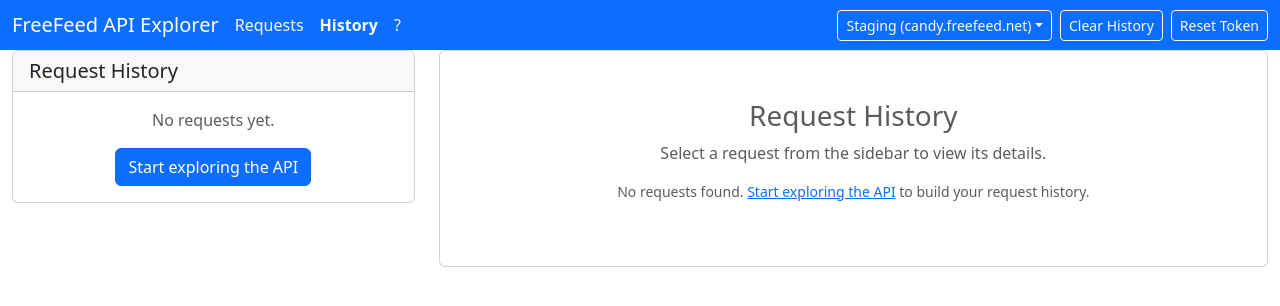
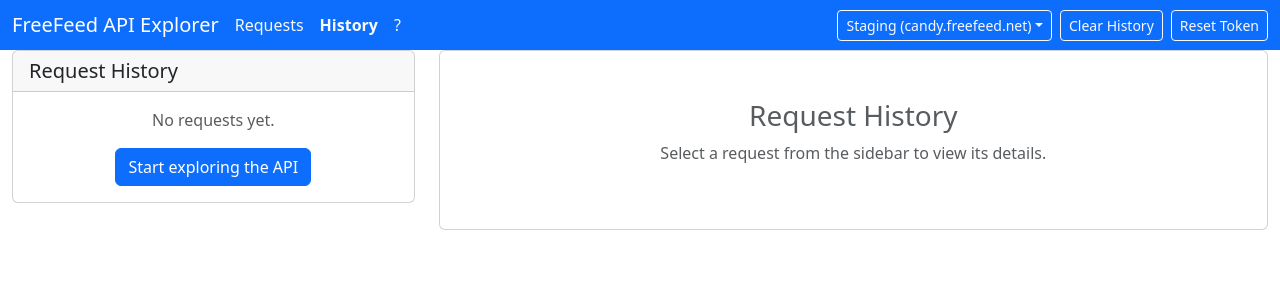
Before and after one commit to dreikanter/freefeed-api-explorer, a SvelteKit app: page /history in a window 1280 px wide. Shown: the top 306 px of the page. Built offline with nearby package versions, Linux system fonts and the light colour scheme.

Commit message:
Remove unnecessary UI text elements
Closes #29

https://claude.ai/code/session_01FKzXYEZroaY7GtjTpoAHj2

```diff
--- a/src/lib/components/RequestsPage.svelte
+++ b/src/lib/components/RequestsPage.svelte
@@ -410,10 +410,6 @@
             <div class="card-body text-center text-muted py-5">
               <h3>Welcome to FreeFeed API Explorer</h3>
               <p>Select an API endpoint from the sidebar to get started.</p>
-              <p class="small">
-                This tool helps you explore and test the FreeFeed API. Your token and request history are stored locally
-                on your device.
-              </p>
             </div>
           </div>
         {/if}
--- a/src/routes/history/+page.svelte
+++ b/src/routes/history/+page.svelte
@@ -169,12 +169,6 @@
           <div class="card-body text-center text-muted py-5">
             <h3>Request History</h3>
             <p>Select a request from the sidebar to view its details.</p>
-            {#if $requestHistory.length === 0}
-              <p class="small">
-                No requests found. <a href="/">Start exploring the API</a>
-                to build your request history.
-              </p>
-            {/if}
           </div>
         </div>
       {/if}
```
